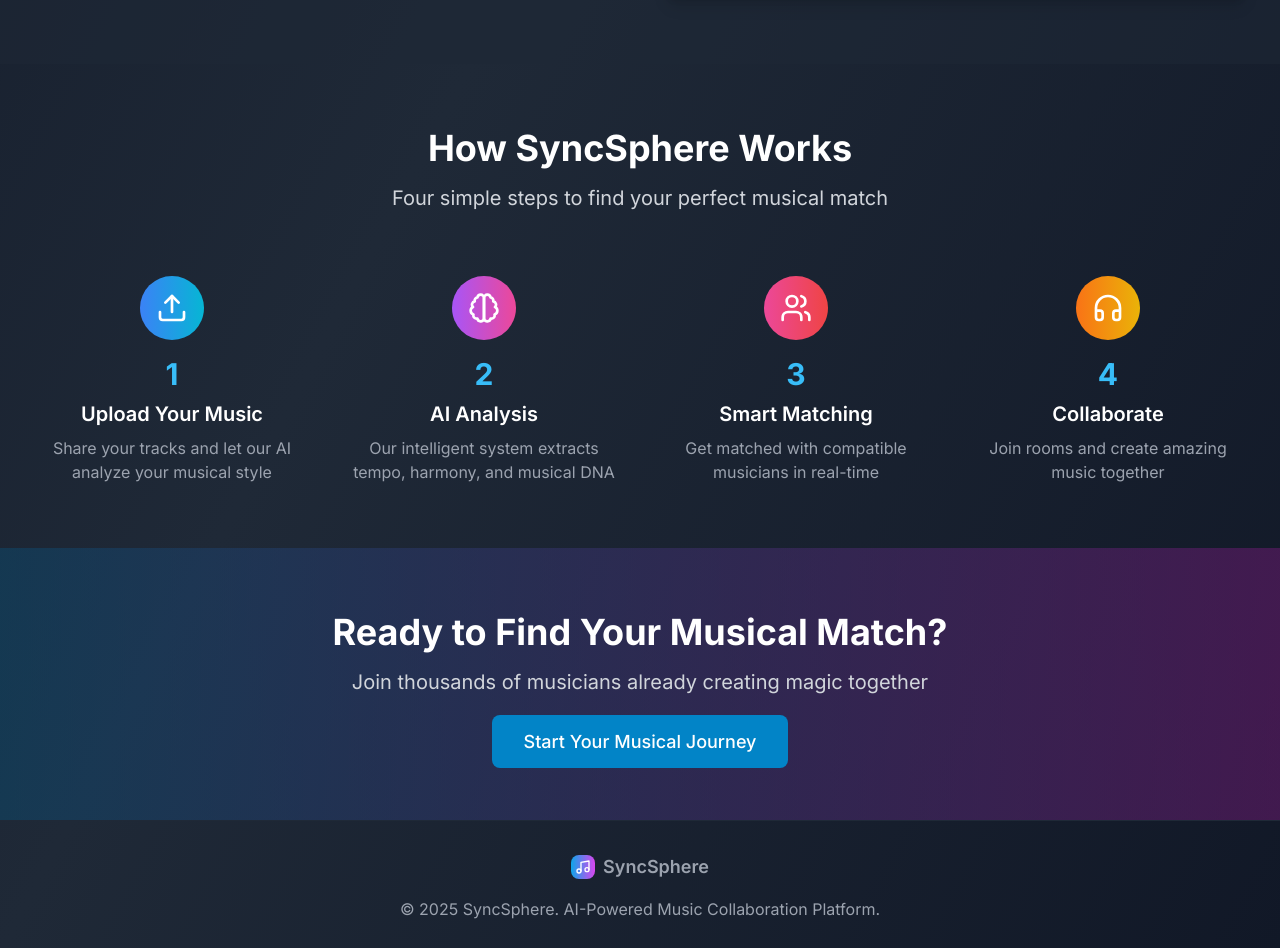
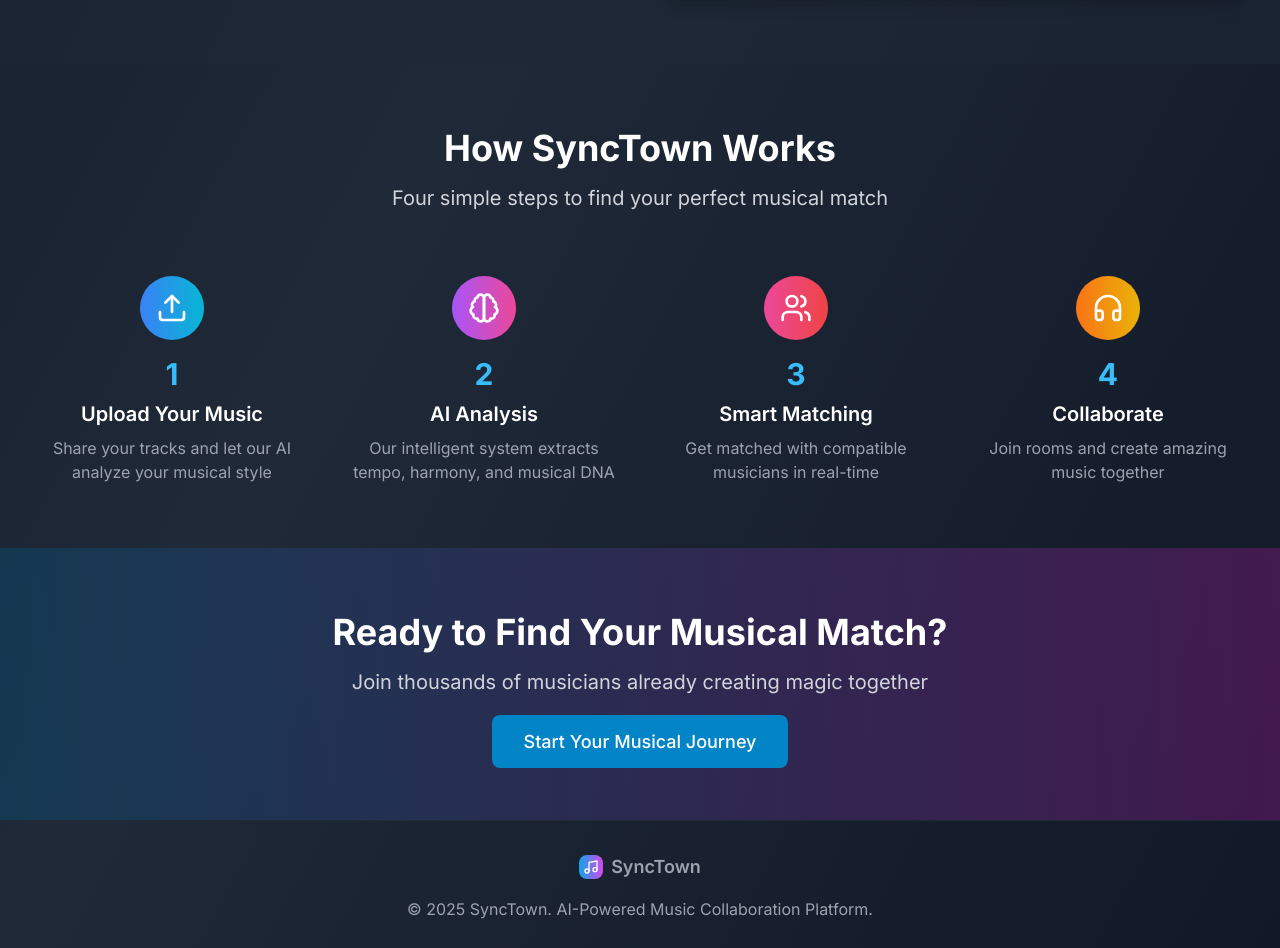
Before and after one commit to ankit-raj78/synxSphere, a Next.js app: page / in a window 1280 px wide. Shown: the part 1464-2412 px from the top of the page. Built offline with nearby package versions, Linux system fonts and the light colour scheme.

Commit message:
spell check

```diff
--- a/app/auth/login/page.tsx
+++ b/app/auth/login/page.tsx
@@ -72,7 +72,7 @@
             <div className="w-10 h-10 bg-gradient-to-r from-primary-500 to-secondary-500 rounded-lg flex items-center justify-center">
               <Music className="w-6 h-6 text-white" />
             </div>
-            <span className="text-2xl font-bold">SyncSphere</span>
+            <span className="text-2xl font-bold">SyncTown</span>
           </div>
           <h2 className="text-3xl font-bold">Welcome Back</h2>
           <p className="mt-2 text-gray-400">Sign in to continue your musical journey</p>
--- a/app/auth/register/page.tsx
+++ b/app/auth/register/page.tsx
@@ -179,7 +179,7 @@
             <div className="w-10 h-10 bg-gradient-to-r from-primary-500 to-secondary-500 rounded-lg flex items-center justify-center">
               <Music className="w-6 h-6 text-white" />
             </div>
-            <span className="text-2xl font-bold">SyncSphere</span>
+            <span className="text-2xl font-bold">SyncTown</span>
           </div>
           <h2 className="text-3xl font-bold">Join the Community</h2>
           <p className="mt-2 text-gray-400">Create your musical profile and find your perfect collaborators</p>
--- a/app/dashboard/page.tsx
+++ b/app/dashboard/page.tsx
@@ -348,7 +348,7 @@
               <div className="w-8 h-8 bg-gradient-to-r from-primary-500 to-secondary-500 rounded-lg flex items-center justify-center">
                 <Music className="w-5 h-5 text-white" />
               </div>
-              <span className="text-xl font-bold">SyncSphere</span>
+              <span className="text-xl font-bold">SyncTown</span>
             </div>
 
             <div className="flex items-center space-x-4">
--- a/app/layout.tsx
+++ b/app/layout.tsx
@@ -4,7 +4,7 @@
 const inter = Inter({ subsets: ['latin'] })
 
 export const metadata = {
-  title: 'SyncSphere - AI-Powered Music Collaboration',
+  title: 'SyncTown - AI-Powered Music Collaboration',
   description: 'Discover your perfect musical collaborators through intelligent AI matching and create amazing music together.',
 }
 
--- a/app/page.tsx
+++ b/app/page.tsx
@@ -64,7 +64,7 @@
               <div className="w-8 h-8 bg-gradient-to-r from-primary-500 to-secondary-500 rounded-lg flex items-center justify-center">
                 <Music className="w-5 h-5 text-white" />
               </div>
-              <span className="text-xl font-bold">SyncSphere</span>
+              <span className="text-xl font-bold">SyncTown</span>
             </div>
             <div className="flex items-center space-x-4">
               <Link href="/auth/login" className="text-gray-300 hover:text-white transition-colors">
@@ -209,7 +209,7 @@
       <section className="py-16 px-4 sm:px-6 lg:px-8">
         <div className="max-w-7xl mx-auto">
           <div className="text-center mb-16">
-            <h2 className="text-4xl font-bold mb-4">How SyncSphere Works</h2>
+            <h2 className="text-4xl font-bold mb-4">How SyncTown Works</h2>
             <p className="text-xl text-gray-300">
               Four simple steps to find your perfect musical match
             </p>
@@ -294,9 +294,9 @@
             <div className="w-6 h-6 bg-gradient-to-r from-primary-500 to-secondary-500 rounded-lg flex items-center justify-center">
               <Music className="w-4 h-4 text-white" />
             </div>
-            <span className="text-lg font-semibold">SyncSphere</span>
+            <span className="text-lg font-semibold">SyncTown</span>
           </div>
-          <p>&copy; 2025 SyncSphere. AI-Powered Music Collaboration Platform.</p>
+          <p>&copy; 2025 SyncTown. AI-Powered Music Collaboration Platform.</p>
         </div>
       </footer>
     </div>
--- a/app/studio/page.tsx
+++ b/app/studio/page.tsx
@@ -67,7 +67,7 @@
     <div className="min-h-screen bg-gray-900 text-white">
       <div className="container mx-auto px-4 py-8">
         <header className="text-center mb-12">
-          <h1 className="text-4xl font-bold mb-4">Welcome to SyncSphere Studio</h1>
+          <h1 className="text-4xl font-bold mb-4">Welcome to SyncTown Studio</h1>
           <p className="text-xl text-gray-300">Choose your preferred studio environment</p>
           <p className="text-sm text-gray-400 mt-2">Hello, {userInfo?.username}!</p>
         </header>
```
